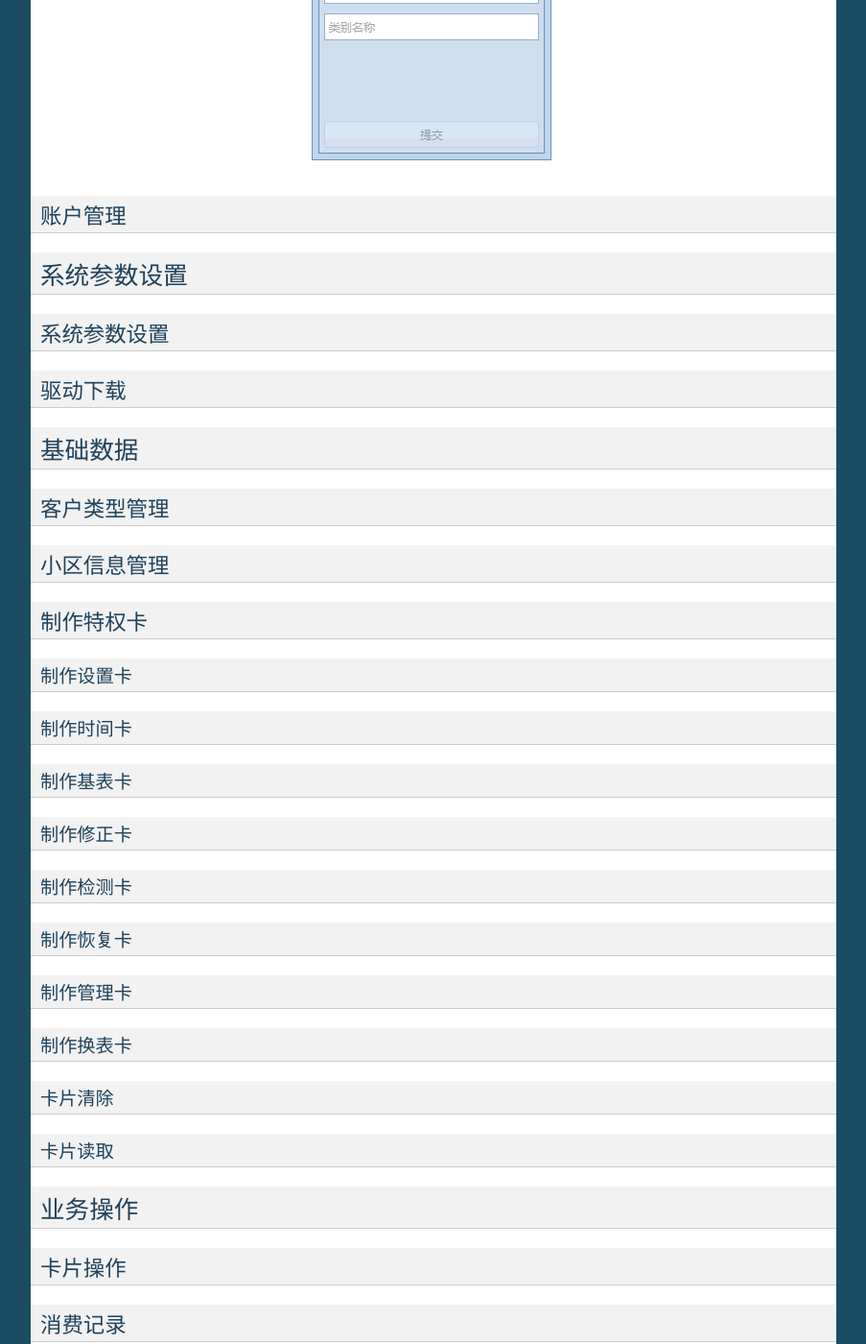
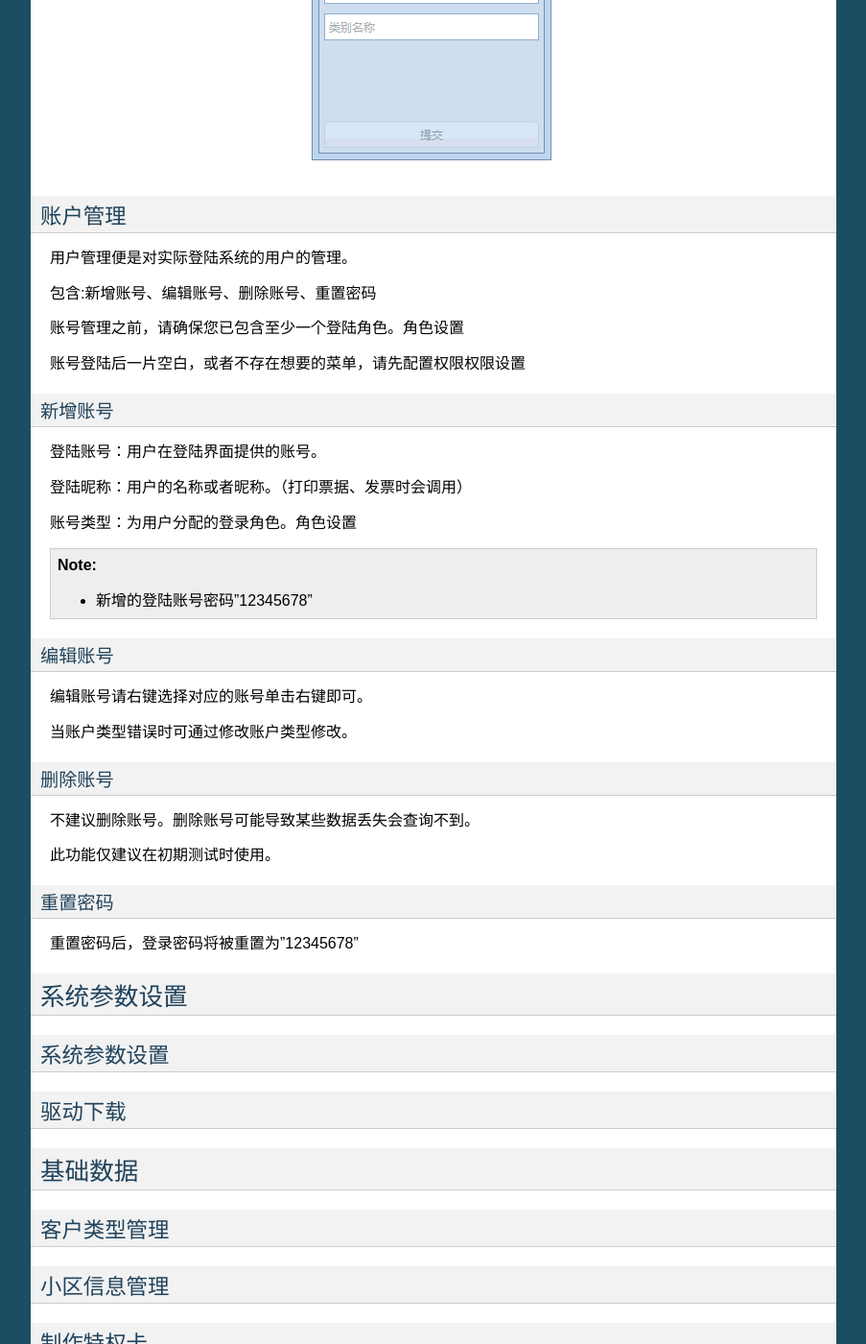
Before and after one commit to Witchie/Doc-PrepaidWaterMeterSystem, a Sphinx documentation site: the page built from docs/usage.rst, in a window 1280 px wide and 1400 px high, scrolled down 2916 px. Shown: the whole window at 96% size, without its empty margins (198-1101 px from the left). Built offline with Sphinx 7.4.7, drawn with Linux system fonts in a browser that asks for light colours.

Commit message:
账号管理编写完成

```diff
--- a/docs/usage.rst
+++ b/docs/usage.rst
@@ -57,6 +57,48 @@
 
 账户管理
 ~~~~~~~~~~~~~~~
+
+用户管理便是对实际登陆系统的用户的管理。
+
+包含:新增账号、编辑账号、删除账号、重置密码
+
+账号管理之前，请确保您已包含至少一个登陆角色。角色设置
+
+账号登陆后一片空白，或者不存在想要的菜单，请先配置权限权限设置
+
+新增账号
+^^^^^^^^^^^^^^^
+
+登陆账号：用户在登陆界面提供的账号。
+
+登陆昵称：用户的名称或者昵称。（打印票据、发票时会调用）
+
+账号类型：为用户分配的登录角色。角色设置
+
+.. note::
+
+    - 新增的登陆账号密码"12345678"
+
+编辑账号
+^^^^^^^^^^^^^^^
+
+编辑账号请右键选择对应的账号单击右键即可。
+
+当账户类型错误时可通过修改账户类型修改。
+
+
+删除账号
+^^^^^^^^^^^^^^^
+
+不建议删除账号。删除账号可能导致某些数据丢失会查询不到。
+
+此功能仅建议在初期测试时使用。
+
+
+重置密码
+^^^^^^^^^^^^^^^
+
+重置密码后，登录密码将被重置为"12345678"
 
 系统参数设置
 -----------
```
